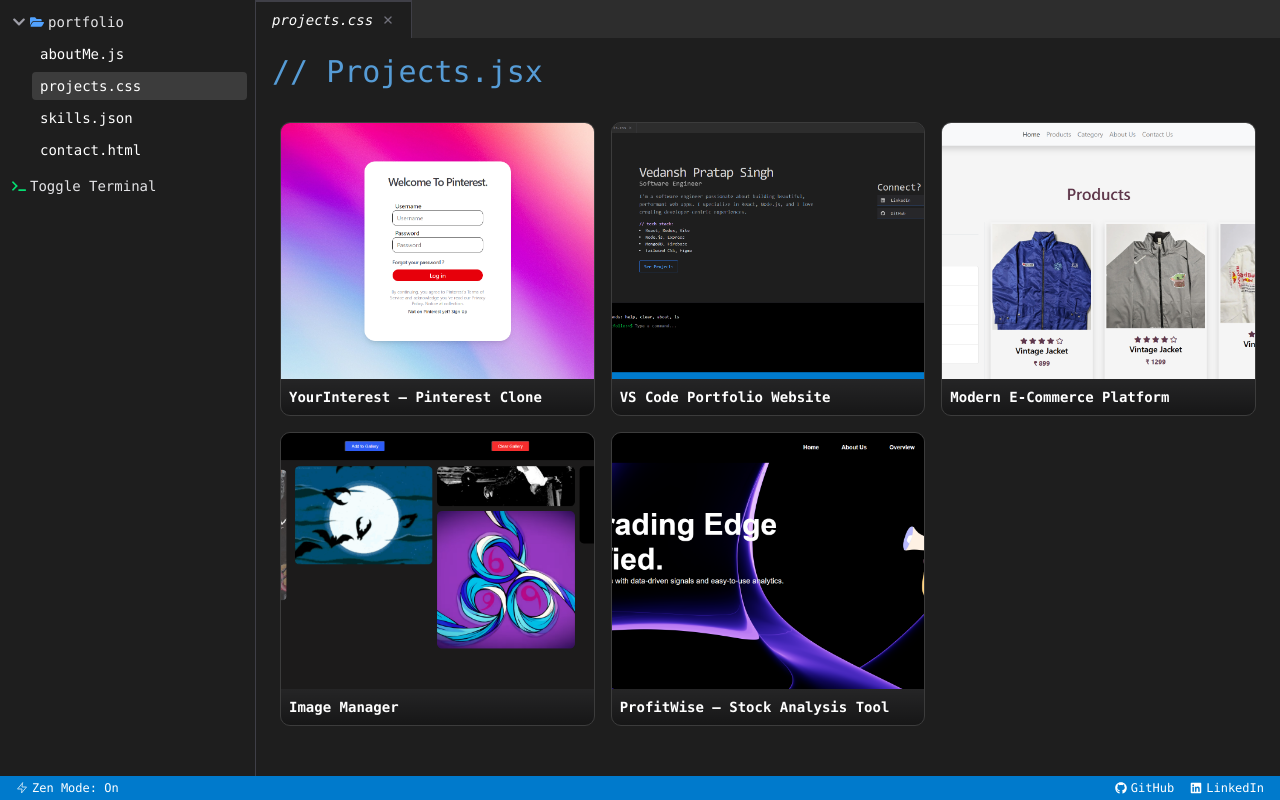
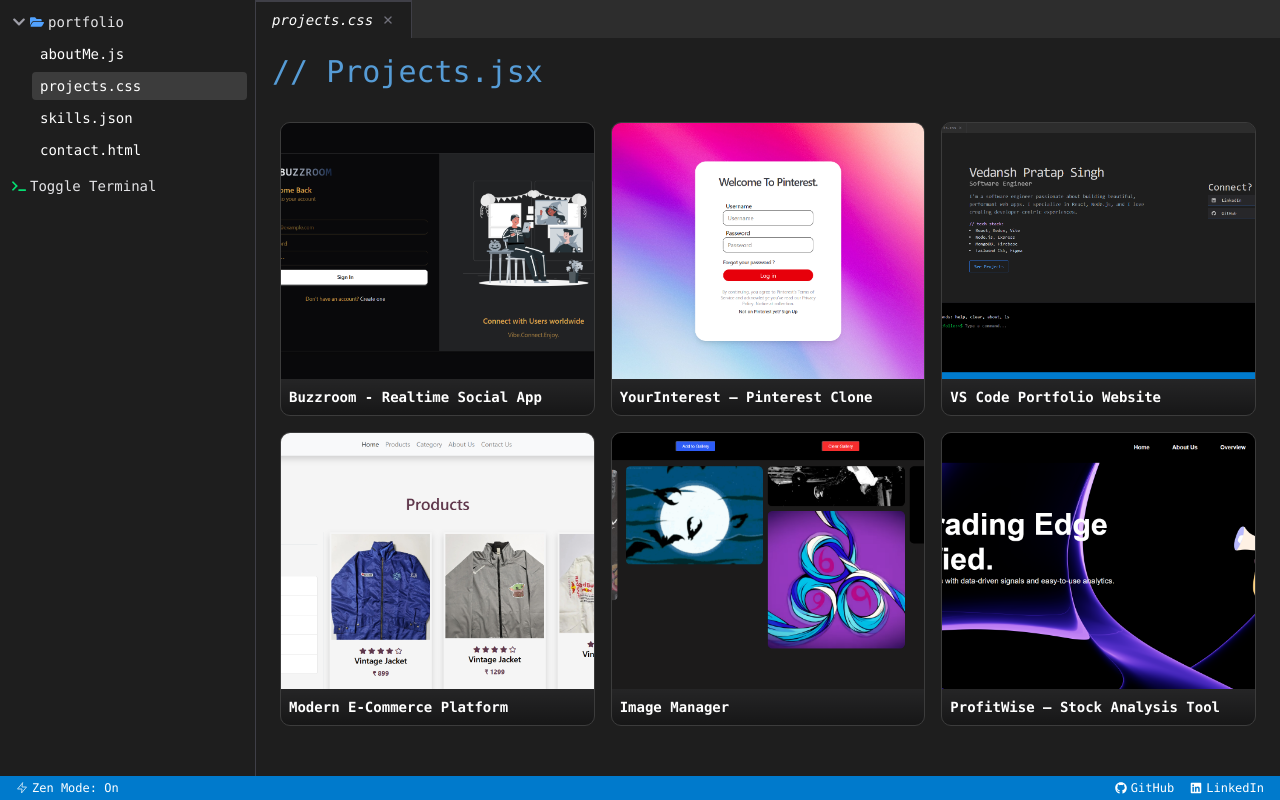
Before and after one commit to vednashday/portfolio, a React (Vite) app: page /projects in a window 1280 px wide. Built offline with nearby package versions, Linux system fonts and the light colour scheme.

Commit message:
project added

```diff
--- a/src/data/projects.js
+++ b/src/data/projects.js
@@ -3,8 +3,19 @@
 import portImage from '../assets/portfolio1.png';
 import EImage from '../assets/web.png';
 import MangeImage from '../assets/imgManager.png';
+import BuzzroomImage from '../assets/BuzzRoom.png';
 
 const projects = [
+  {
+    title: "Buzzroom - Realtime Social App",
+    description: "A full-stack social app that enables users to add friends, chat in real-time, and video call with seamless connectivity.",
+    techStack: ["React.js", "Node.js", "Express.js", "MongoDB", "Socket.IO", "WebRTC", "TailwindCSS"],
+    role: "Built and integrated real-time messaging and video calling features using Socket.IO and WebRTC, while managing user sessions and scalable chat architecture.",
+    challenges: "Ensuring smooth real-time communication across devices, handling peer-to-peer video calls, and syncing friend requests/messages with server state.",
+    image: BuzzroomImage,
+    link: "https://github.com/vednashday/Buzzroom",
+    live: "https://buzzroom.onrender.com"
+  },
   {
     title: "YourInterest — Pinterest Clone",
     description: "A full-featured clone of Pinterest built with Node.js Users can upload, save, and browse images across dynamic boards with a fully responsive interface.",
```
Also changed, not shown: src/assets/BuzzRoom.png (added), 1 other file (tests, documents, lock files or other folders).
